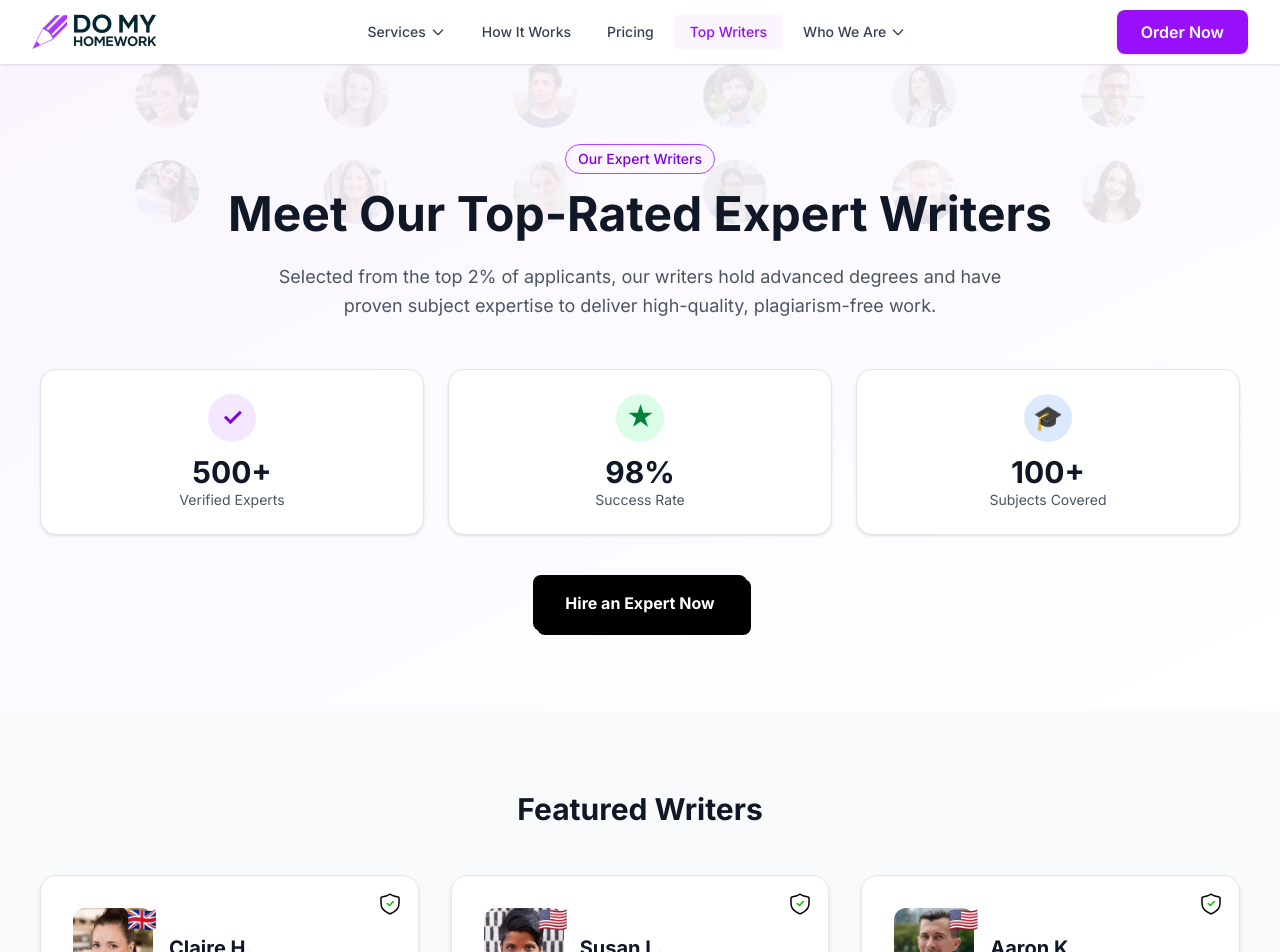
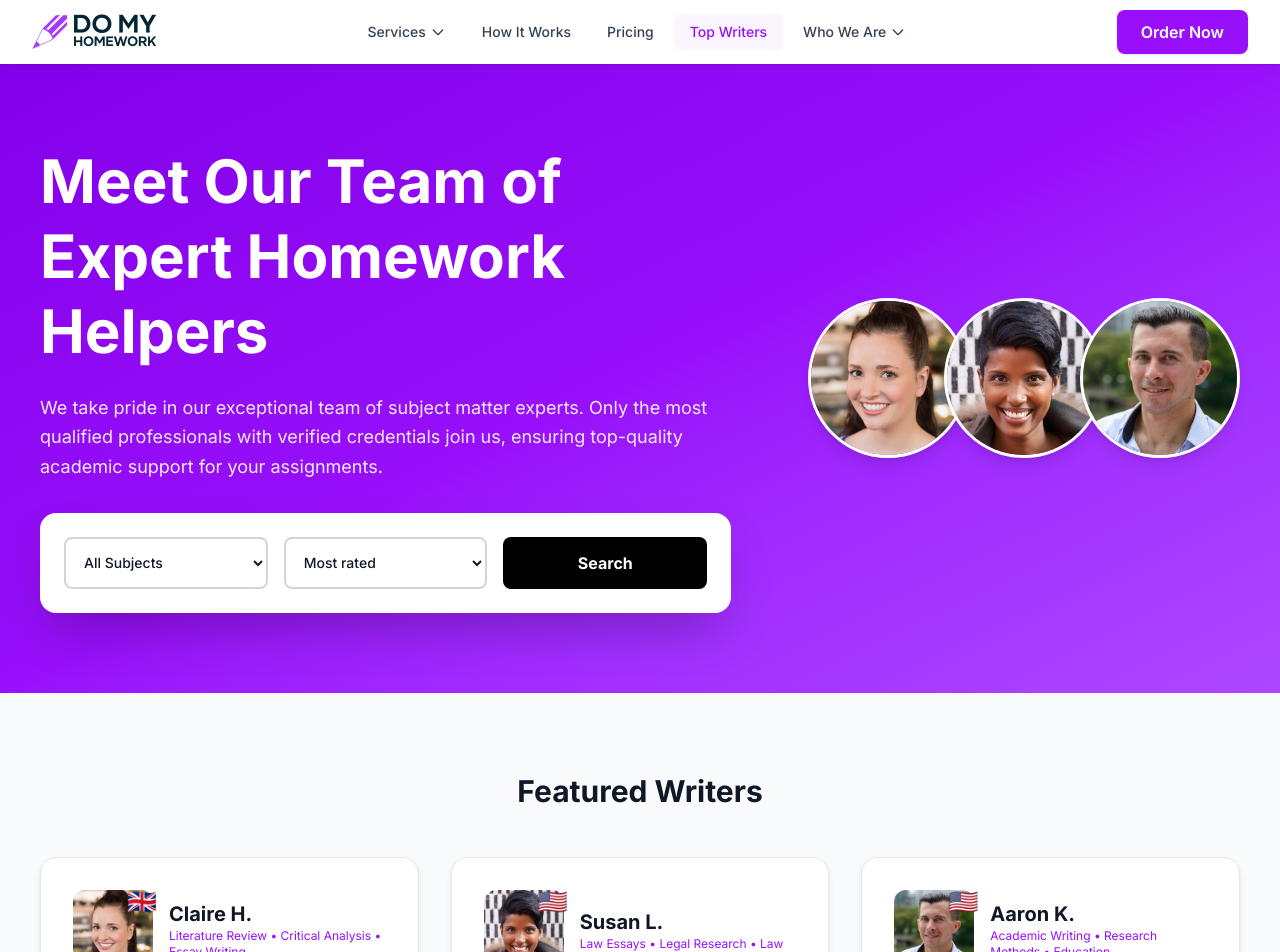
Before and after one commit to vkapuria/domyhomework-homepage-v2, a Next.js app: page /top-writers in a window 1280 px wide. Shown: the top 952 px of the page. Built offline with nearby package versions, Linux system fonts and the light colour scheme.

Commit message:
Add writer preference to quote form URLs and mobile sticky CTA on profile pages

```diff
--- a/src/app/top-writers/page.tsx
+++ b/src/app/top-writers/page.tsx
@@ -1,10 +1,12 @@
 'use client'
+
 import { useState, useMemo } from 'react'
 import Image from 'next/image'
 import { IconStarFilled } from '@tabler/icons-react'
 import writersData from '@/data/writers.json'
 import Link from 'next/link'
 
+/* ---------------- TYPES ---------------- */
 interface Writer {
   id: string
   name: string
@@ -21,11 +23,13 @@ interface Writer {
   subjects: string[]
 }
 
+/* ---------------- MAIN PAGE ---------------- */
 export default function TopWritersPage() {
   const [selectedSubject, setSelectedSubject] = useState<string>('All Subjects')
+  const [sortBy, setSortBy] = useState<string>('most-rated')
   const [displayCount, setDisplayCount] = useState(6)
 
-  // Get unique subjects
+  // All subjects (unique)
   const allSubjects = useMemo(() => {
     const subjects = new Set<string>()
     writersData.forEach((writer: Writer) => {
@@ -34,20 +38,27 @@ export default function TopWritersPage() {
     return ['All Subjects', ...Array.from(subjects).sort()]
   }, [])
 
-  // Filter writers by subject
+  // Filter + sort writers
   const filteredWriters = useMemo(() => {
-    if (selectedSubject === 'All Subjects') {
-      return writersData
+    let filtered = selectedSubject === 'All Subjects'
+      ? writersData
+      : writersData.filter((writer: Writer) => writer.subjects.includes(selectedSubject))
+
+    return [...filtered].sort((a, b) => {
+      switch(sortBy) {
+        case 'most-rated': return b.stats.rating - a.stats.rating
+        case 'most-reviewed': return b.stats.projects - a.stats.projects
+        case 'finished-projects': return b.stats.projects - a.stats.projects
+        case 'success-rate': return b.stats.successRate - a.stats.successRate
+        default: return 0
       }
-    return writersData.filter((writer: Writer) =>
-      writer.subjects.includes(selectedSubject)
-    )
-  }, [selectedSubject])
+    })
+  }, [selectedSubject, sortBy])
 
   const displayedWriters = filteredWriters.slice(0, displayCount)
   const hasMore = displayCount < filteredWriters.length
 
-  // Pick top 3 featured writers (e.g. highest rating & success rate)
+  // Featured = Top 3
   const featuredWriters = [...writersData]
     .sort((a, b) => b.stats.rating - a.stats.rating || b.stats.successRate - a.stats.successRate)
     .slice(0, 3)
@@ -55,58 +66,95 @@ export default function TopWritersPage() {
   return (
     <div className="bg-white min-h-screen">
 
-      {/* Hero Section */}
-      <section className="relative bg-gradient-to-br from-purple-50 to-white py-20">
-        <div className="absolute inset-0 overflow-hidden opacity-10">
-          <div className="grid grid-cols-6 gap-8 max-w-6xl mx-auto px-6">
-            {writersData.slice(0, 12).map((writer) => (
-              <div key={writer.id} className="w-16 h-16 rounded-full overflow-hidden mx-auto">
+      {/* ---------------- HERO ---------------- */}
+      <section className="relative bg-gradient-to-br from-[#8300e9] via-purple-600 to-purple-500 py-16 lg:py-20 overflow-hidden">
+        <div className="relative max-w-7xl mx-auto px-6 sm:px-8 lg:px-10">
+          <div className="grid grid-cols-1 lg:grid-cols-[1.2fr_0.8fr] gap-12 items-center">
+
+            {/* LEFT: Title + Filters */}
+            <div className="text-white space-y-8">
+              <div>
+                <h1 className="text-4xl sm:text-5xl lg:text-6xl font-bold mb-6 leading-tight">
+                  Meet Our Team of Expert Homework Helpers
+                </h1>
+                <p className="text-lg text-purple-100 leading-relaxed max-w-2xl">
+                  We take pride in our exceptional team of subject matter experts.
+                  Only the most qualified professionals with verified credentials join us,
+                  ensuring top-quality academic support for your assignments.
+                </p>
+              </div>
+
+              {/* Filter Card */}
+              <div className="bg-white rounded-2xl shadow-2xl p-6">
+                <div className="grid grid-cols-1 sm:grid-cols-2 lg:grid-cols-3 gap-4">
+
+                  {/* Subject Dropdown */}
+                  <select
+                    value={selectedSubject}
+                    onChange={(e) => {
+                      setSelectedSubject(e.target.value)
+                      setDisplayCount(6)
+                    }}
+                    className="w-full p-3.5 border-2 border-gray-300 bg-white text-gray-900 rounded-lg font-medium text-sm
+                               focus:border-purple-500 focus:ring-2 focus:ring-purple-200 transition-all"
+                  >
+                    <option value="">All Subjects</option>
+                    {allSubjects.filter(s => s !== 'All Subjects').map((subject) => (
+                      <option key={subject} value={subject}>
+                        {subject}
+                      </option>
+                    ))}
+                  </select>
+
+                  {/* Sort Dropdown */}
+                  <select
+                    value={sortBy}
+                    onChange={(e) => setSortBy(e.target.value)}
+                    className="w-full p-3.5 border-2 border-gray-300 bg-white text-gray-900 rounded-lg font-medium text-sm
+                               focus:border-purple-500 focus:ring-2 focus:ring-purple-200 transition-all"
+                  >
+                    <option value="most-rated">Most rated</option>
+                    <option value="most-reviewed">Most reviewed</option>
+                    <option value="finished-projects">Finished projects</option>
+                    <option value="success-rate">Success rate</option>
+                  </select>
+
+                  {/* Search Button */}
+                  <button
+                    onClick={() => setDisplayCount(6)}
+                    className="bg-black text-white py-3.5 px-6 rounded-lg font-bold hover:bg-gray-800 transition-all"
+                  >
+                    Search
+                  </button>
+                </div>
+              </div>
+            </div>
+
+            {/* RIGHT: Avatars */}
+            <div className="hidden lg:flex justify-end items-center">
+              <div className="flex -space-x-6">
+                {featuredWriters.slice(0, 5).map((writer) => (
+                  <div
+                    key={writer.id}
+                    className="relative w-40 h-40 rounded-full overflow-hidden border-[3px] border-white shadow-lg"
+                  >
                     <Image
                       src={writer.photo}
                       alt={writer.name}
-                  width={64}
-                  height={64}
-                  className="w-full h-full object-cover"
+                      width={150}
+                      height={150}
+                      className="object-cover w-full h-full"
                     />
                   </div>
                 ))}
               </div>
             </div>
 
-        <div className="relative max-w-7xl mx-auto px-6 sm:px-8 lg:px-10 text-center">
-          <span className="inline-block text-sm font-medium bg-purple-50 text-purple-700 px-3 py-1 rounded-full mb-4 border border-purple-500">
-            Our Expert Writers
-          </span>
-
-          <h1 className="text-4xl sm:text-5xl font-bold text-gray-900 mb-6">
-            Meet Our Top-Rated Expert Writers
-          </h1>
-
-          <p className="text-lg text-gray-600 max-w-3xl mx-auto leading-relaxed">
-            Selected from the top 2% of applicants, our writers hold advanced degrees and have proven subject expertise to deliver high-quality, plagiarism-free work.
-          </p>
-
-          {/* Trust metrics */}
-          <div className="grid grid-cols-1 sm:grid-cols-3 gap-6 mt-12">
-            <TrustCard icon="✓" number="500+" label="Verified Experts" color="purple" />
-            <TrustCard icon="★" number="98%" label="Success Rate" color="green" />
-            <TrustCard icon="🎓" number="100+" label="Subjects Covered" color="blue" />
-          </div>
-
-          <div className="mt-10">
-            <a
-              href="https://order.domyhomework.co"
-              target="_blank"
-              rel="noopener noreferrer"
-              className="inline-block bg-black text-white px-8 py-4 rounded-lg font-bold hover:bg-gray-800 transition-all shadow-[4px_4px_0px_#000]"
-            >
-              Hire an Expert Now
-            </a>
           </div>
         </div>
       </section>
 
-      {/* Featured Writers Section */}
+      {/* ---------------- FEATURED WRITERS ---------------- */}
       <section className="py-20 bg-gray-50">
         <div className="max-w-7xl mx-auto px-6 sm:px-8 lg:px-10">
           <h2 className="text-3xl font-bold text-gray-900 text-center mb-12">
@@ -120,35 +168,10 @@ export default function TopWritersPage() {
         </div>
       </section>
 
-      {/* Writers Grid Section */}
+      {/* ---------------- WRITERS GRID ---------------- */}
       <section className="py-20">
         <div className="max-w-7xl mx-auto px-6 sm:px-8 lg:px-10">
 
-          {/* Filter Dropdown */}
-          <div className="mb-12 flex justify-center">
-            <div className="w-full max-w-xs">
-              <label htmlFor="subject-filter" className="block text-sm font-bold text-gray-900 mb-2">
-                Filter by Subject
-              </label>
-              <select
-                id="subject-filter"
-                value={selectedSubject}
-                onChange={(e) => {
-                  setSelectedSubject(e.target.value)
-                  setDisplayCount(9)
-                }}
-                className="w-full p-4 border-2 border-black bg-white text-base font-medium rounded-lg"
-              >
-                {allSubjects.map((subject) => (
-                  <option key={subject} value={subject}>
-                    {subject}
-                  </option>
-                ))}
-              </select>
-            </div>
-          </div>
-
-          {/* Writers Grid */}
           <div className="grid grid-cols-1 md:grid-cols-2 lg:grid-cols-3 gap-10">
             {displayedWriters.map((writer: Writer) => (
               <WriterCard key={writer.id} writer={writer} />
@@ -179,50 +202,10 @@ export default function TopWritersPage() {
   )
 }
 
-/* ---------------- TRUST CARD ---------------- */
-function TrustCard({ icon, number, label, color }: { icon: string, number: string, label: string, color: string }) {
-  const bg = color === 'purple' ? 'bg-purple-100 text-purple-700' :
-             color === 'green' ? 'bg-green-100 text-green-700' :
-             'bg-blue-100 text-blue-700'
-  return (
-    <div className="flex flex-col items-center bg-white border border-gray-200 rounded-2xl p-6 shadow-sm">
-  <div className={`w-12 h-12 ${bg} rounded-full flex items-center justify-center text-2xl font-bold mb-3`}>
-    {icon}
-  </div>
-  <div className="text-3xl font-bold text-gray-900">{number}</div>
-  <div className="text-sm text-gray-600">{label}</div>
-</div>
-  )
-}
-
 /* ---------------- FEATURED WRITER CARD ---------------- */
 function FeaturedWriterCard({ writer }: { writer: Writer }) {
-    const [showTooltip, setShowTooltip] = useState(false)
-
   return (
     <article className="bg-white border border-gray-200 rounded-2xl p-8 shadow-md hover:shadow-lg transition-all relative">
-
-        {/* Verification Badge - Top Right */}
-        <div
-          className="absolute top-4 right-4 cursor-help"
-          onMouseEnter={() => setShowTooltip(true)}
-          onMouseLeave={() => setShowTooltip(false)}
-        >
-          <Image
-            src="/icons/insurance.svg"
-            alt="Verified"
-            width={24}
-            height={24}
-            className="w-6 h-6"
-          />
-          {showTooltip && (
-            <div className="absolute top-8 right-0 bg-gray-900 text-white text-xs px-3 py-2 rounded-lg whitespace-nowrap shadow-lg z-10">
-              Credentials Verified
-              <div className="absolute -top-1 right-4 w-2 h-2 bg-gray-900 transform rotate-45"></div>
-            </div>
-          )}
-        </div>
-
       <div className="flex items-center gap-4 mb-4">
         <div className="relative flex-shrink-0">
           <div className="w-20 h-20 rounded-xl overflow-hidden">
@@ -238,7 +221,7 @@ function FeaturedWriterCard({ writer }: { writer: Writer }) {
         </div>
         <div>
           <h3 className="text-xl font-bold text-gray-900">{writer.name}</h3>
-            <p className="text-sm text-gray-600">{writer.specializations.join(' • ')}</p>
+          <p className="text-xs text-purple-600">{writer.subjects.slice(0, 3).join(' • ')}</p>
         </div>
       </div>
       <p className="text-sm text-gray-700 mb-4 line-clamp-4">{writer.bio}</p>
@@ -251,7 +234,7 @@ function FeaturedWriterCard({ writer }: { writer: Writer }) {
       </div>
       <div className="grid grid-cols-2 gap-3">
         <a
-          href="https://order.domyhomework.co"
+        href={`https://order.domyhomework.co?writerId=${writer.id}&writerName=${encodeURIComponent(writer.name)}&writerPhoto=${encodeURIComponent(writer.photo)}&writerRating=${writer.stats.rating}&writerProjects=${writer.stats.projects}&writerSuccessRate=${writer.stats.successRate}`}
         target="_blank"
         rel="noopener noreferrer"
         className="bg-black text-white text-center py-2.5 rounded-lg font-bold text-xs hover:bg-gray-800"
@@ -269,12 +252,8 @@ function FeaturedWriterCard({ writer }: { writer: Writer }) {
   )
 }
 
-/* ---------------- STANDARD WRITER CARD ---------------- */
+/* ---------------- WRITER CARD ---------------- */
 function WriterCard({ writer }: { writer: Writer }) {
-  const randomSpecialization = writer.specializations[
-    Math.floor(Math.random() * writer.specializations.length)
-  ]
-
   return (
     <article className="bg-white border border-gray-200 rounded-2xl p-6 shadow-sm hover:shadow-xl hover:border-purple-200 hover:-translate-y-1 transition-all duration-300">
       <div className="flex items-start gap-4 mb-3">
@@ -288,15 +267,12 @@ function WriterCard({ writer }: { writer: Writer }) {
               className="object-cover w-full h-full"
             />
           </div>
-        {/* Flag badge */}
-        <div className="absolute -top-1 -right-1 text-lg">
-            {writer.countryFlag}
-        </div>
+          <div className="absolute -top-1 -right-1 text-lg">{writer.countryFlag}</div>
         </div>
         <div className="flex-1 min-w-0">
           <h3 className="text-base font-bold text-gray-900">{writer.name}</h3>
           <div className="flex flex-wrap gap-1 mt-1">
-            {writer.specializations.slice(0, 2).map((spec, idx) => (
+            {writer.subjects.slice(0, 2).map((spec, idx) => (
               <span key={idx} className="bg-purple-50 text-purple-700 text-[12px] font-medium px-2 py-0.5 rounded-full border border-purple-200">
                 {spec}
               </span>
@@ -309,7 +285,6 @@ function WriterCard({ writer }: { writer: Writer }) {
         {writer.bio}
       </p>
 
-      {/* Stats */}
       <div className="flex items-center justify-around mb-5 py-3">
         <StatBlock label="Projects" value={writer.stats.projects} />
         <div className="w-px h-10 bg-gray-300"></div>
@@ -318,10 +293,9 @@ function WriterCard({ writer }: { writer: Writer }) {
         <StatBlock label="Rating" value={writer.stats.rating} icon />
       </div>
 
-      {/* Buttons */}
       <div className="grid grid-cols-2 gap-2.5">
         <a
-          href="https://order.domyhomework.co"
+        href={`https://order.domyhomework.co?writerId=${writer.id}&writerName=${encodeURIComponent(writer.name)}&writerPhoto=${encodeURIComponent(writer.photo)}&writerRating=${writer.stats.rating}&writerProjects=${writer.stats.projects}&writerSuccessRate=${writer.stats.successRate}`}
         target="_blank"
         rel="noopener noreferrer"
         className="bg-black text-white text-center py-2.5 px-3 rounded-lg font-bold text-xs hover:bg-gray-800 transition-all"
```
Also changed, not shown: src/app/top-writers/[slug]/page.tsx (+56 -1 lines). Lines whose indentation alone changed are shown as unchanged.
